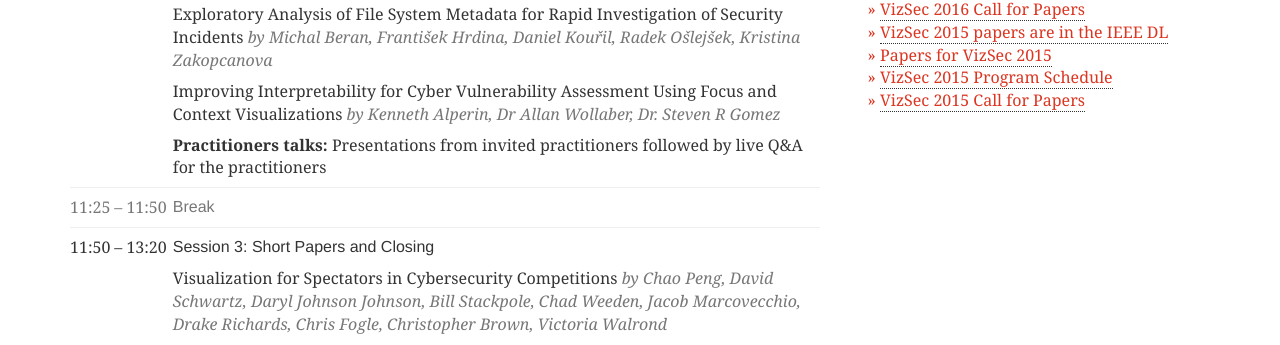
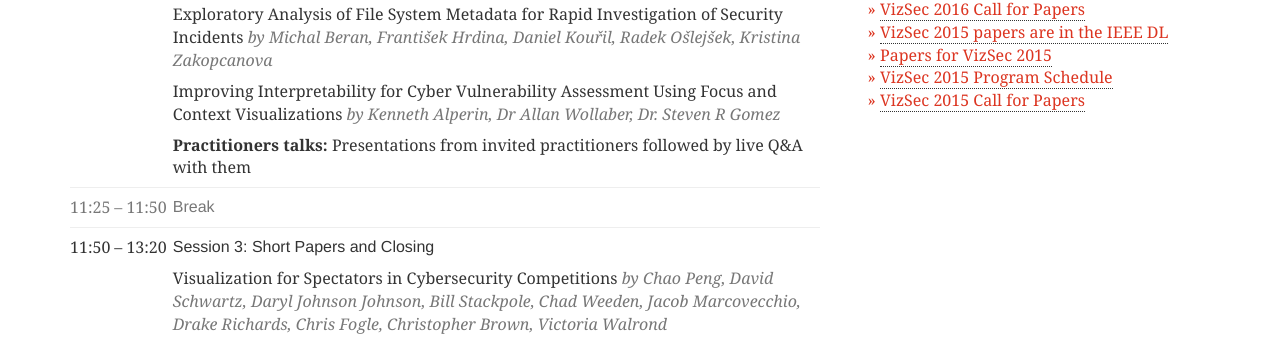
Before and after one commit to vizsec/vizsec.github.io, a Jekyll site: the page built from vizsec2020/index.html, in a window 1280 px wide and 900 px high, scrolled down 676 px. Shown: the part 126-471 px from the top of the window. Built offline with Jekyll 4.4.1, drawn with Linux system fonts in a browser that asks for light colours; nearby versions of some CDN libraries.

Commit message:
first draft of the program

```diff
--- a/vizsec2020/index.html
+++ b/vizsec2020/index.html
@@ -91,8 +91,7 @@ custom_css: cfp_sidebar
                     class="text-muted">by Kenneth Alperin, Dr Allan Wollaber, Dr. Steven R Gomez</em>
             </p>
 
-            <p><strong>Practitioners talks:</strong> Presentations from invited practitioners followed by live Q&A for the
-                practitioners
+            <p><strong>Practitioners talks:</strong> Presentations from invited practitioners followed by live Q&A with them
             </p>
 
         </td>
```
